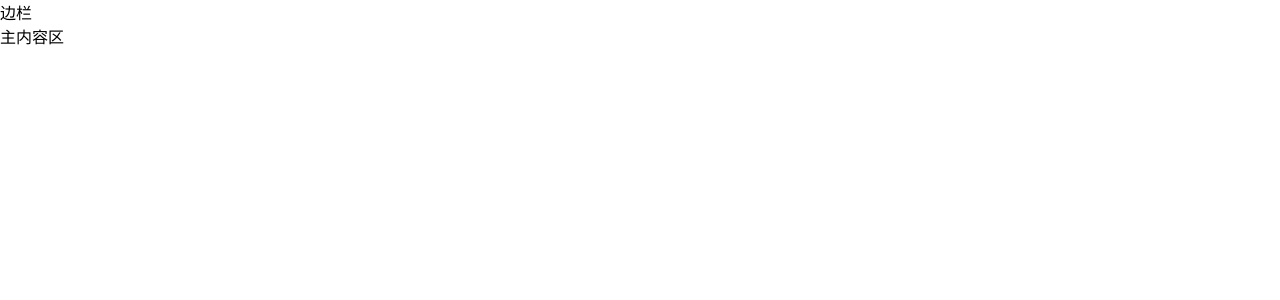
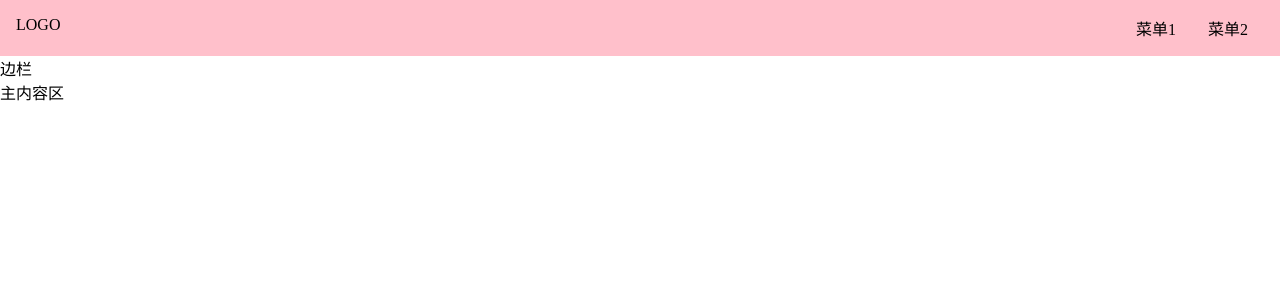
Before and after one commit to tryingpzm/pzm-vue3-gulu, a Vue app: page /doc in a window 1280 px wide. Shown: the top 300 px of the page. Built offline with nearby package versions, Linux system fonts and the light colour scheme.

Commit message:
feat: Topnav封装完成

```diff
--- a/src/components/HelloWorld.vue
+++ /dev/null
@@ -1,18 +0,0 @@
-<template>
-<h1>{{ msg }}</h1>
-<button @click="count++">count is: {{ count }}</button>
-</template>
-
-<script>
-export default {
-    name: "HelloWorld",
-    props: {
-        msg: String
-    },
-    data() {
-        return {
-            count: 0
-        };
-    }
-};
-</script>
--- /dev/null
+++ b/src/components/Topnav.vue
@@ -0,0 +1,38 @@
+<template>
+<div class="topnav">
+    <div class="logo">LOGO</div>
+    <ul class="menu">
+        <li>菜单1</li>
+        <li>菜单2</li>
+    </ul>
+</div>
+</template>
+
+<script lang="ts">
+export default {
+
+}
+</script>
+
+<style lang="scss" scoped>
+.topnav {
+    background: pink;
+    display: flex;
+    padding: 16px;
+
+    >.logo {
+        max-width: 6em;
+        margin-right: auto;
+    }
+
+    >.menu {
+        display: flex;
+        white-space: nowrap;
+        flex-wrap: nowrap;
+
+        >li {
+            margin: 0 1em;
+        }
+    }
+}
+</style>
--- a/src/views/Doc.vue
+++ b/src/views/Doc.vue
@@ -1,12 +1,18 @@
 <template>
-  <div>
-    <div class="topnav">
-      <div class="logo"></div>
-      <div class="menu"></div>
+<div>
+    <Topnav />
+    <div class="content">
+        <aside>边栏</aside>
+        <main>主内容区</main>
     </div>
-    <div class="content">
-      <aside>边栏</aside>
-      <main>主内容区</main>
-    </div>
-  </div>
+</div>
 </template>
+
+<script lang="ts">
+import Topnav from '../components/Topnav.vue'
+export default {
+    components: {
+        Topnav
+    }
+}
+</script>
--- a/src/views/Home.vue
+++ b/src/views/Home.vue
@@ -1,12 +1,6 @@
 <template>
 <div>
-    <div class="topnav">
-        <div class="logo">LOGO</div>
-        <ul class="menu">
-            <li>菜单1</li>
-            <li>菜单2</li>
-        </ul>
-    </div>
+    <Topnav></Topnav>
     <div class="banner">
         <h1>彭志明gulu</h1>
         <h2>Vue3小组件</h2>
@@ -18,25 +12,14 @@
 </div>
 </template>
 
-<style lang="scss" scoped>
-.topnav {
-    background: pink;
-    display: flex;
-    padding: 16px;
-
-    >.logo {
-        max-width: 6em;
-        margin-right: auto;
-    }
-
-    >.menu {
-        display: flex;
-        white-space: nowrap;
-        flex-wrap: nowrap;
-
-        >li {
-            margin: 0 1em;
-        }
+<script lang="ts">
+import Topnav from '../components/Topnav.vue'
+export default {
+    components: {
+        Topnav
     }
 }
+</script>
+
+<style lang="scss" scoped>
 </style>
```
